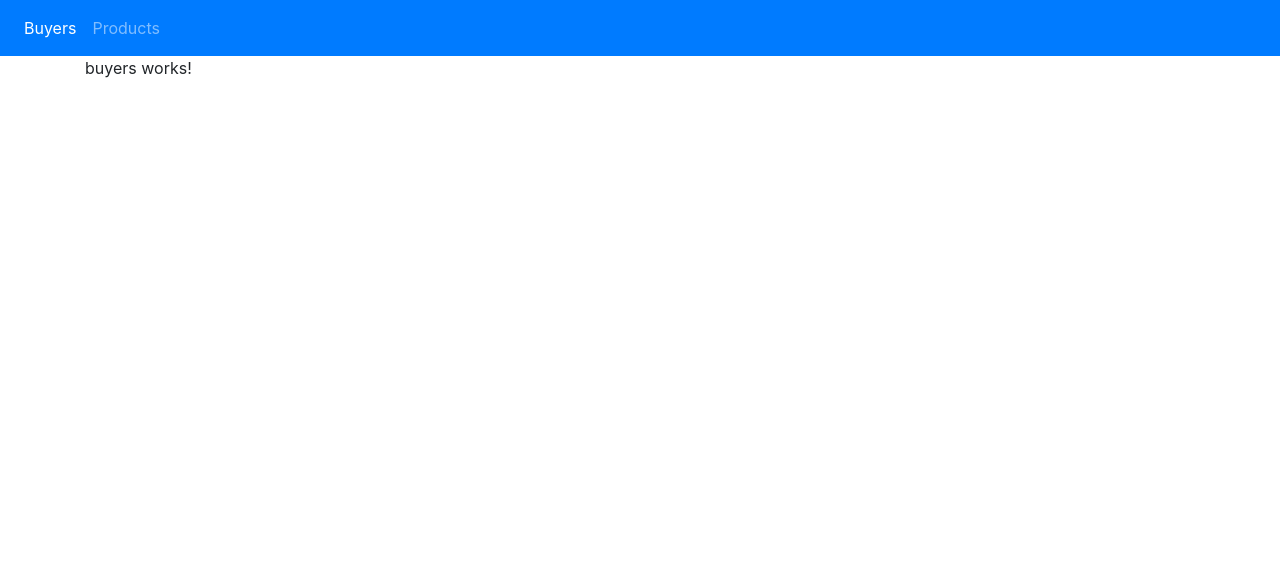
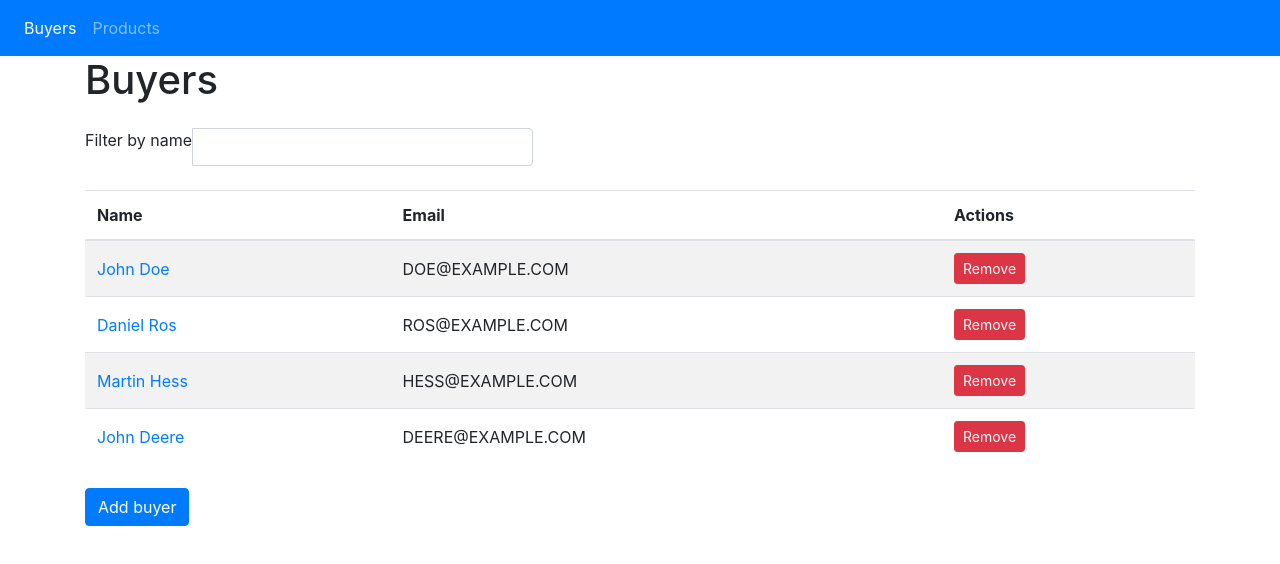
Before and after one commit to dregos/store, an Angular app: page /buyers in a window 1280 px wide. Shown: the top 564 px of the page. Built offline with nearby package versions, Linux system fonts and the light colour scheme.

Commit message:
list of Buyers and buyer remove action

```diff
--- a/src/app/app.module.ts
+++ b/src/app/app.module.ts
@@ -2,6 +2,8 @@ import { BrowserModule } from '@angular/platform-browser';
 import { NgModule } from '@angular/core';
 import { FormsModule } from '@angular/forms';
 import { AppRoutingModule } from './app-routing.module';
+
+import { SharedModule } from './shared/pipes/shared.module';
 
 import { AppComponent } from './app.component';
 import { LayoutComponent } from './components/layout/layout.component';
@@ -18,7 +20,8 @@ import { ProductsComponent } from './components/products/products.component';
   imports: [
     BrowserModule,
     FormsModule,
-    AppRoutingModule
+    AppRoutingModule,
+    SharedModule,
   ],
   providers: [],
   bootstrap: [AppComponent]
--- /dev/null
+++ b/src/app/components/buyers/buyer.ts
@@ -0,0 +1,19 @@
+import { Component, OnInit } from '@angular/core';
+import { Product } from '../products/product';
+
+export class Buyer {
+  public id : number;
+  public first_name : string;
+  public  last_name: string;
+  private email : string;
+  private products : Product[] = [];
+
+
+  constructor(id, first_name, last_name, email) {
+    this.id = id;
+    this.first_name = first_name;
+    this.last_name = last_name;
+    this.email = email;
+  }
+
+}
--- a/src/app/components/buyers/buyers.component.html
+++ b/src/app/components/buyers/buyers.component.html
@@ -1,3 +1,33 @@
-<p>
-  buyers works!
-</p>
+<h1>Buyers</h1>
+
+<div class="input-group col-md-5 pl-0 my-lg-4 my-2">
+	<span class="input-group-addon">Filter by name</span>
+	<input [(ngModel)]="searchValue" class="form-control">
+</div>
+
+
+
+<table class="table table-striped">
+	<thead>
+		<tr>
+			<th>Name</th>
+			<th>Email</th>
+			<th>Actions</th>
+		</tr>
+	</thead>
+	<tbody>
+		<tr *ngFor="let buyer of buyers">
+			<td class="align-middle">
+				<a [routerLink]="['/buyers', buyer.id]">{{ buyer.first_name }} {{ buyer.last_name }}</a>
+			</td>
+			<td class="align-middle">{{ buyer.email | uppercase }}</td>
+			<td><button class="btn btn-danger btn-sm" (click)="remove(buyer)">Remove</button></td>
+		</tr>
+	</tbody>
+</table>
+
+<div class="input-group col-md-5 pl-0 my-lg-4 my-2">
+	<button type="button" class="btn btn-primary" (click)="addBuyer()">Add buyer</button>
+</div>
+
+<router-outlet></router-outlet>
--- a/src/app/components/buyers/buyers.component.ts
+++ b/src/app/components/buyers/buyers.component.ts
@@ -1,15 +1,27 @@
 import { Component, OnInit } from '@angular/core';
+import { BuyersService } from '../../shared/services/buyers.service';
+import { Buyer } from './buyer';
+
 
 @Component({
   selector: 'app-buyers',
-  templateUrl: './buyers.component.html',
-  styleUrls: ['./buyers.component.css']
+  templateUrl: './buyers.component.html'
 })
-export class BuyersComponent implements OnInit {
+export class BuyersComponent {
 
-  constructor() { }
+  private buyers : Buyer[] = [];
+  private searchValue:string = '';
 
-  ngOnInit() {
+  constructor(private buyersService: BuyersService) {
+    this.buyers = buyersService.getBuyers();
+  }
+
+  remove(buyer){
+    this.buyersService.removeBuyer(buyer);
+  }
+
+  add(){
+    //this.buyersService.addBuyer(0,'','','','','');
   }
 
 }
--- /dev/null
+++ b/src/app/components/products/product.ts
@@ -0,0 +1,14 @@
+import { Component, OnInit } from '@angular/core';
+
+export class Product {
+  public id : number;
+  public name : string;
+  public  quantity: number;
+
+  constructor(id, name, quantity) {
+    this.id = id;
+    this.name = name;
+    this.quantity = quantity;
+  }
+
+}
--- /dev/null
+++ b/src/app/shared/pipes/filter.pipe.ts
@@ -0,0 +1,15 @@
+import { Pipe, PipeTransform } from '@angular/core';
+
+@Pipe({
+  name: 'filter'
+})
+export class FilterPipe implements PipeTransform {
+
+  transform(items: any[], field: string, value: any): any {
+
+    return items.filter(item => {
+    	return item[field].toLowerCase().includes(value.toLowerCase());
+    });
+  }
+
+}
--- /dev/null
+++ b/src/app/shared/services/buyers.service.ts
@@ -0,0 +1,32 @@
+import { Injectable } from '@angular/core';
+import { Buyer } from '../../components/buyers/buyer'
+
+
+@Injectable()
+export class BuyersService {
+
+  private buyers: Buyer[] = [];
+
+  constructor() {
+    this.buyers = [
+      new Buyer(0,'John', 'Doe', 'doe@example.com'),
+      new Buyer(1,'Daniel', 'Ros', 'ros@example.com'),
+      new Buyer(2,'Martin', 'Hess', 'hess@example.com'),
+      new Buyer(3,'John', 'Deere', 'deere@example.com')
+    ];
+  }
+
+  public getBuyers(){
+    return this.buyers
+  }
+
+  public addBuyer(id, first_name, last_name, email){
+    return "";
+	}
+
+  public removeBuyer(buyer){
+    const index = this.buyers.indexOf(buyer);
+    this.buyers.splice(index, 1);
+
+  }
+}
```
Also changed, not shown: src/app/shared/pipes/shared.module.ts (added, +20 -0 lines), src/app/components/buyers/buyers.component.css (deleted).
